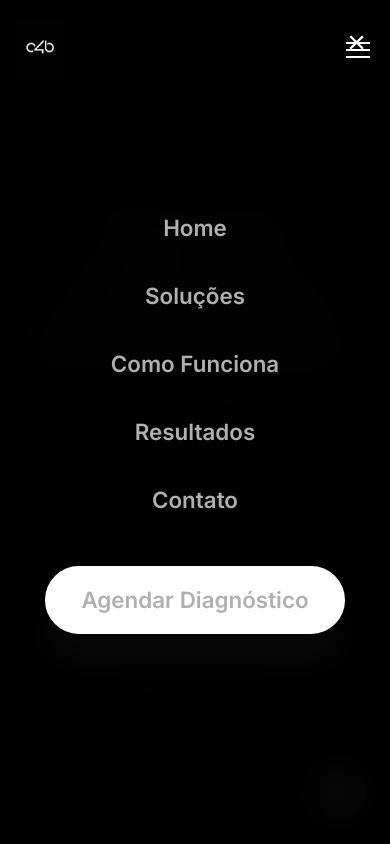
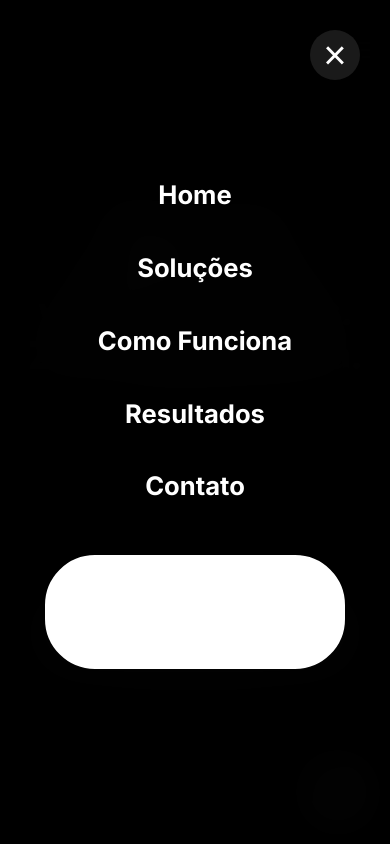
Before and after one commit to ThiagoPedrosa1/grupoa4b-site, a plain HTML site: page index.html in a window 390 px wide. Both pictures are taken after a click on the button "Menu". Shown: the top 844 px of the page. Drawn offline with nearby package versions, Linux system fonts and the light colour scheme.

Commit message:
Fix mobile menu close button unclickable due to z-index conflict

```diff
--- a/styles.css
+++ b/styles.css
@@ -923,9 +923,9 @@ section {
   left: 0;
   width: 100%;
   height: 100vh;
-  background: rgba(0,0,0,0.97);
-  backdrop-filter: blur(20px);
-  z-index: 999;
+  background: rgba(0,0,0,0.98);
+  backdrop-filter: blur(25px);
+  z-index: 2000; /* Higher than navbar */
   flex-direction: column;
   align-items: center;
   justify-content: center;
@@ -933,21 +933,29 @@ section {
 }
 .mobile-menu.active { display: flex; }
 .mobile-menu a {
-  font-size: 1.4rem;
-  font-weight: 600;
-  color: var(--text-secondary);
+  font-size: 1.6rem;
+  font-weight: 700;
+  color: var(--text-primary);
   transition: var(--transition);
+  text-decoration: none;
 }
-.mobile-menu a:hover { color: var(--text-primary); }
+.mobile-menu a:hover { opacity: 0.7; }
 .mobile-close {
   position: absolute;
-  top: 24px;
-  right: 24px;
-  background: none;
+  top: 30px;
+  right: 30px;
+  background: rgba(255,255,255,0.1);
   border: none;
   color: var(--text-primary);
-  font-size: 2rem;
+  font-size: 2.5rem;
+  width: 50px;
+  height: 50px;
+  display: flex;
+  align-items: center;
+  justify-content: center;
+  border-radius: 50%;
   cursor: pointer;
+  z-index: 2100;
 }
 
 /* ---- WHATSAPP FLOAT ---- */
```
